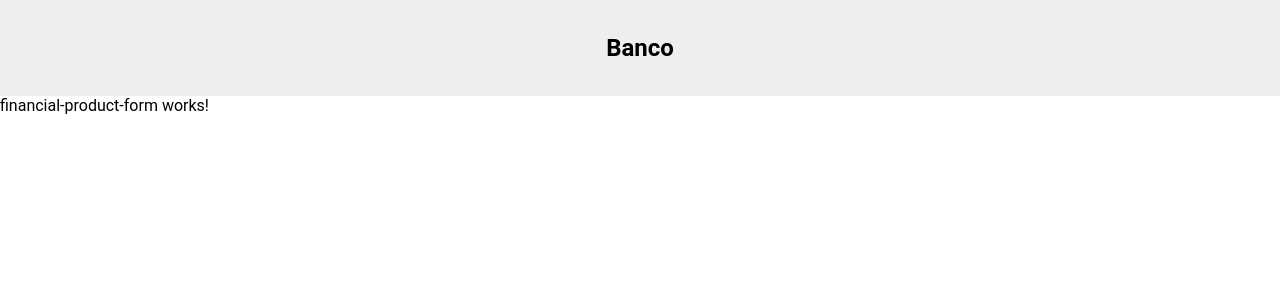
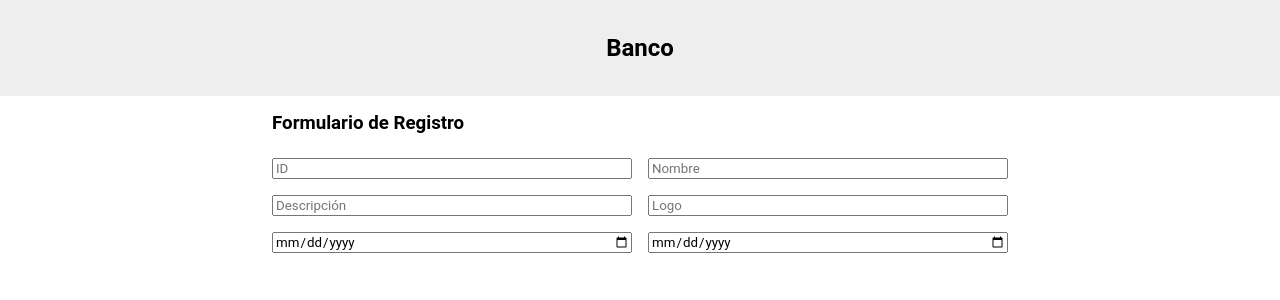
Before and after one commit to ricardojimenezdevsu/test-productos-financieros, an Angular app: page /products/add in a window 1280 px wide. Shown: the top 300 px of the page. Built offline with nearby package versions, Linux system fonts and the light colour scheme.

Commit message:
add form skeleton

```diff
--- a/src/app/financial-products/financial-product-form/financial-product-form.component.css
+++ b/src/app/financial-products/financial-product-form/financial-product-form.component.css
@@ -0,0 +1,20 @@
+form {
+    display: grid;
+    gap: 16px;
+    padding-top: 24px;
+    input {
+        width: 100%;
+    }
+}
+
+
+@media screen and (min-width: 0px){
+    form {
+        grid-template-columns: 1fr;
+    }
+}
+@media screen and (min-width: 400px){
+    form {
+        grid-template-columns: repeat(2,1fr);
+    }
+}
--- a/src/app/financial-products/financial-product-form/financial-product-form.component.html
+++ b/src/app/financial-products/financial-product-form/financial-product-form.component.html
@@ -1 +1,23 @@
-<p>financial-product-form works!</p>
+<main>
+    <h3>Formulario de Registro</h3>
+    <form [formGroup]="productForm">
+        <div>
+            <input type="text" placeholder="ID">
+        </div>
+        <div>
+            <input type="text" placeholder="Nombre">
+        </div>
+        <div>
+            <input type="text" placeholder="Descripción">
+        </div>
+        <div>
+            <input type="text" placeholder="Logo">
+        </div>
+        <div>
+            <input type="date" placeholder="Fecha Liberación">
+        </div>
+        <div>
+            <input type="date" placeholder="Fecha Revisión">
+        </div>
+    </form>
+</main>
--- a/src/app/financial-products/financial-product-form/financial-product-form.component.ts
+++ b/src/app/financial-products/financial-product-form/financial-product-form.component.ts
@@ -1,11 +1,55 @@
-import { Component } from '@angular/core';
+import { Component, OnInit } from '@angular/core';
+import {
+  FormControl,
+  FormGroup,
+  ReactiveFormsModule,
+  Validators,
+} from '@angular/forms';
+import { ActivatedRoute, Router } from '@angular/router';
 
 @Component({
   selector: 'app-financial-product-form',
-  imports: [],
+  imports: [ReactiveFormsModule],
   templateUrl: './financial-product-form.component.html',
-  styleUrl: './financial-product-form.component.css'
+  styleUrl: './financial-product-form.component.css',
 })
-export class FinancialProductFormComponent {
+export class FinancialProductFormComponent implements OnInit {
+  productForm = new FormGroup({
+    // TODO: add async validation for duplicated name
+    id: new FormControl('', {
+      validators: [Validators.minLength(3), Validators.maxLength(10)],
+      nonNullable: true,
+    }),
+    name: new FormControl('', {
+      validators: [Validators.minLength(5), Validators.maxLength(100)],
+      nonNullable: true,
+    }),
+    description: new FormControl('', {
+      validators: [Validators.minLength(10), Validators.maxLength(200)],
+      nonNullable: true,
+    }),
+    logo: new FormControl('', {
+      validators: Validators.required,
+      nonNullable: true,
+    }),
+    // TODO: add custom validator for current date
+    releaseDate: new FormControl('', {
+      validators: [Validators.required],
+      nonNullable: true,
+    }),
+    revisionDate: new FormControl('', {
+      validators: [Validators.required],
+      nonNullable: true,
+    }),
+  });
 
+  constructor(private router: Router, private route: ActivatedRoute) {}
+
+  ngOnInit(): void {
+    this.route.params.subscribe((params) => {
+      if (params && params['productId']) {
+        // TODO: edit product fill form
+      }
+    });
+  }
 }
--- a/src/app/financial-products/financial-products-list/financial-products-list.component.css
+++ b/src/app/financial-products/financial-products-list/financial-products-list.component.css
@@ -5,7 +5,3 @@
     align-items: center;
     flex-wrap: wrap;
 }
-
-@media screen and (min-width: 768px){
-
-}
```
Also changed, not shown: 1 other file (tests, documents, lock files or other folders).
